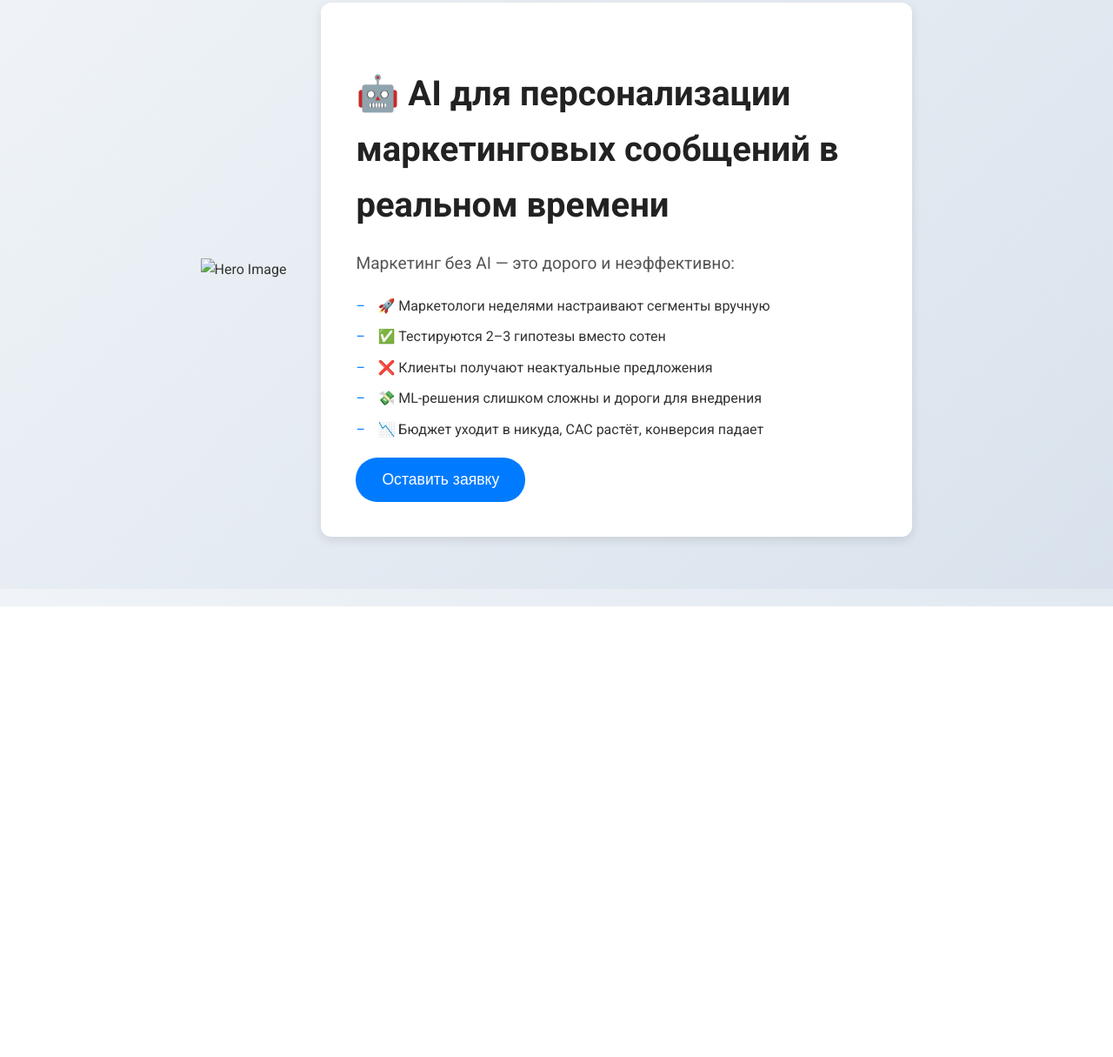
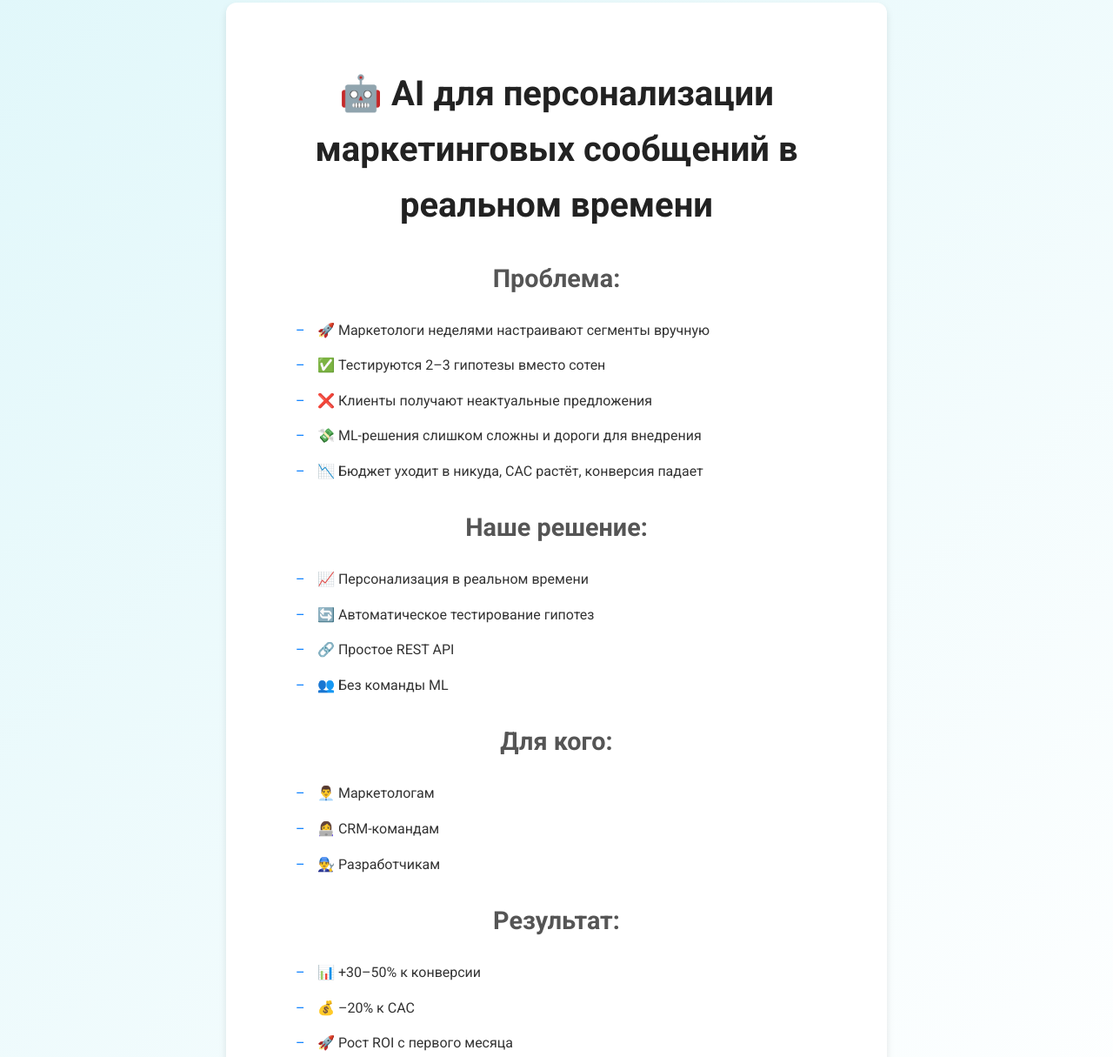
Before and after one commit to avhort228/landing_optim.ai, a plain HTML site: page index.html in a window 1280 px wide. Shown: the part 103-1318 px from the top of the page at 87% size. Before the commit the page ends 800 px from the top, so only its background shows below. Drawn offline with Linux system fonts and the light colour scheme.

Commit message:
Add files via upload

```diff
--- a/index.html
+++ b/index.html
@@ -13,11 +13,9 @@
     </div>
   </header>
   <main>
-    <div class="hero-section">
-      <img src="placeholder-image.png" alt="Hero Image" class="hero-image">
-      <section class="content lang-ru">
+    <section class="lang-ru">
       <h1>🤖 AI для персонализации маркетинговых сообщений в реальном времени</h1>
-        <p>Маркетинг без AI — это дорого и неэффективно:</p>
+      <h2>Проблема:</h2>
       <ul>
         <li>🚀 Маркетологи неделями настраивают сегменты вручную</li>
         <li>✅ Тестируются 2–3 гипотезы вместо сотен</li>
@@ -25,11 +23,30 @@
         <li>💸 ML-решения слишком сложны и дороги для внедрения</li>
         <li>📉 Бюджет уходит в никуда, CAC растёт, конверсия падает</li>
       </ul>
+      <h2>Наше решение:</h2>
+      <ul>
+        <li>📈 Персонализация в реальном времени</li>
+        <li>🔄 Автоматическое тестирование гипотез</li>
+        <li>🔗 Простое REST API</li>
+        <li>👥 Без команды ML</li>
+      </ul>
+      <h2>Для кого:</h2>
+      <ul>
+        <li>👨‍💼 Маркетологам</li>
+        <li>👩‍💻 CRM-командам</li>
+        <li>👨‍🔧 Разработчикам</li>
+      </ul>
+      <h2>Результат:</h2>
+      <ul>
+        <li>📊 +30–50% к конверсии</li>
+        <li>💰 –20% к CAC</li>
+        <li>🚀 Рост ROI с первого месяца</li>
+      </ul>
       <button>Оставить заявку</button>
     </section>
-      <section class="content lang-en" style="display: none;">
+    <section class="lang-en" style="display: none;">
       <h1>🤖 AI for real-time personalized marketing</h1>
-        <p>Marketing without AI is expensive and ineffective:</p>
+      <h2>Problem:</h2>
       <ul>
         <li>🚀 Marketers manually segment audiences for weeks</li>
         <li>✅ Only 2–3 hypotheses tested instead of hundreds</li>
@@ -37,9 +54,27 @@
         <li>💸 ML solutions are complex and expensive</li>
         <li>📉 Result: low conversion, high CAC, wasted budget</li>
       </ul>
+      <h2>Our solution:</h2>
+      <ul>
+        <li>📈 Real-time personalization</li>
+        <li>🔄 Automated hypothesis testing</li>
+        <li>🔗 Simple REST API</li>
+        <li>👥 No ML team required</li>
+      </ul>
+      <h2>For:</h2>
+      <ul>
+        <li>👨‍💼 Marketing teams</li>
+        <li>👩‍💻 CRM specialists</li>
+        <li>👨‍🔧 Developers</li>
+      </ul>
+      <h2>Results:</h2>
+      <ul>
+        <li>📊 +30–50% conversion uplift</li>
+        <li>💰 –20% CAC</li>
+        <li>🚀 ROI growth from month one</li>
+      </ul>
       <button>Request a demo</button>
     </section>
-    </div>
   </main>
   <script>
     document.getElementById('lang-ru').addEventListener('click', function() {
--- a/style.css
+++ b/style.css
@@ -6,7 +6,7 @@ body {
   padding: 0;
   line-height: 1.6;
   color: #333;
-  background: linear-gradient(135deg, #f0f4f8, #d9e2ec);
+  background: linear-gradient(135deg, #e0f7fa, #ffffff);
   display: flex;
   flex-direction: column;
   align-items: center;
@@ -14,6 +14,8 @@ body {
 
 header {
   width: 100%;
+  background-color: #fff;
+  box-shadow: 0 2px 4px rgba(0, 0, 0, 0.1);
   padding: 10px 20px;
   display: flex;
   justify-content: flex-end;
@@ -34,28 +36,25 @@ header {
   color: #007BFF;
 }
 
-.hero-section {
-  display: flex;
-  align-items: center;
-  justify-content: center;
-  padding: 60px 20px;
-  max-width: 1200px;
+main {
+  max-width: 800px;
   width: 100%;
+  padding: 40px 20px;
   box-sizing: border-box;
 }
 
-.hero-image {
-  max-width: 400px;
-  margin-right: 40px;
+section {
+  background: #fff;
+  padding: 40px;
+  margin: 20px 0;
+  box-shadow: 0 4px 8px rgba(0, 0, 0, 0.1);
+  border-radius: 12px;
+  text-align: center;
+  transition: transform 0.3s;
 }
 
-.content {
-  background: #fff;
-  padding: 40px;
-  box-shadow: 0 4px 12px rgba(0, 0, 0, 0.1);
-  border-radius: 12px;
-  max-width: 600px;
-  text-align: left;
+section:hover {
+  transform: translateY(-5px);
 }
 
 h1 {
@@ -64,19 +63,22 @@ h1 {
   color: #222;
 }
 
-p {
-  font-size: 1.2em;
+h2 {
+  font-size: 1.8em;
   color: #555;
+  margin-top: 1em;
 }
 
 ul {
   list-style-type: none;
   padding: 0;
-  margin: 20px 0;
+  text-align: left;
+  margin: 0 auto;
+  max-width: 600px;
 }
 
 li {
-  margin-bottom: 10px;
+  margin-bottom: 15px;
   padding-left: 25px;
   position: relative;
 }
@@ -89,13 +91,14 @@ li:before {
 }
 
 button {
-  padding: 15px 30px;
+  padding: 12px 25px;
   font-size: 1.1em;
   color: #fff;
   background-color: #007BFF;
   border: none;
   border-radius: 25px;
   cursor: pointer;
+  margin-top: 30px;
   transition: background-color 0.3s, transform 0.3s;
 }
 
@@ -104,21 +107,16 @@ button:hover {
   transform: scale(1.05);
 }
 
-@media (max-width: 768px) {
-  .hero-section {
-    flex-direction: column;
-    align-items: center;
-  }
-
-  .hero-image {
-    margin: 0 0 20px 0;
-  }
-
+@media (max-width: 600px) {
   h1 {
     font-size: 2em;
   }
 
-  p {
-    font-size: 1em;
+  h2 {
+    font-size: 1.5em;
+  }
+
+  section {
+    padding: 30px;
   }
 }
```
Lines whose indentation alone changed are shown as unchanged.
